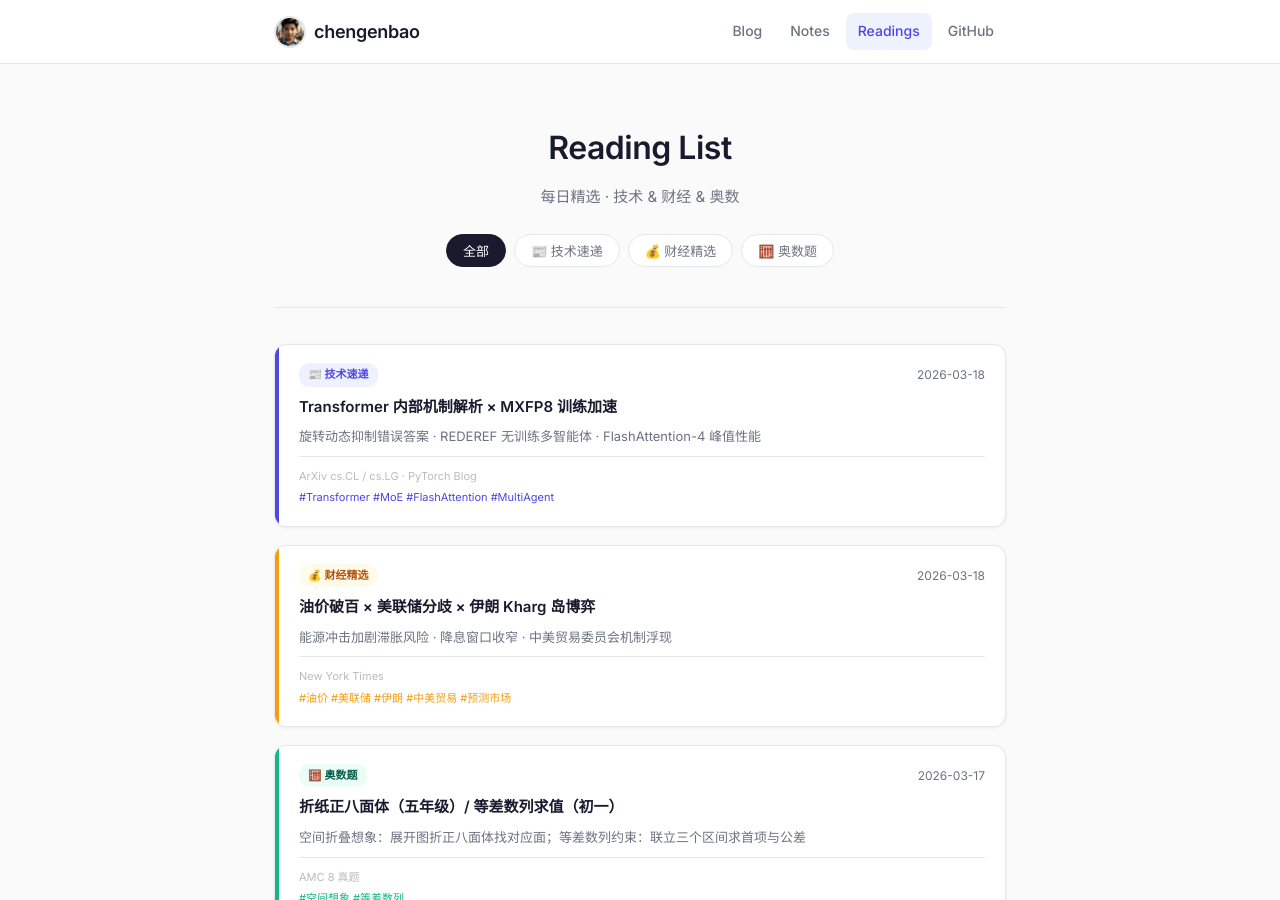
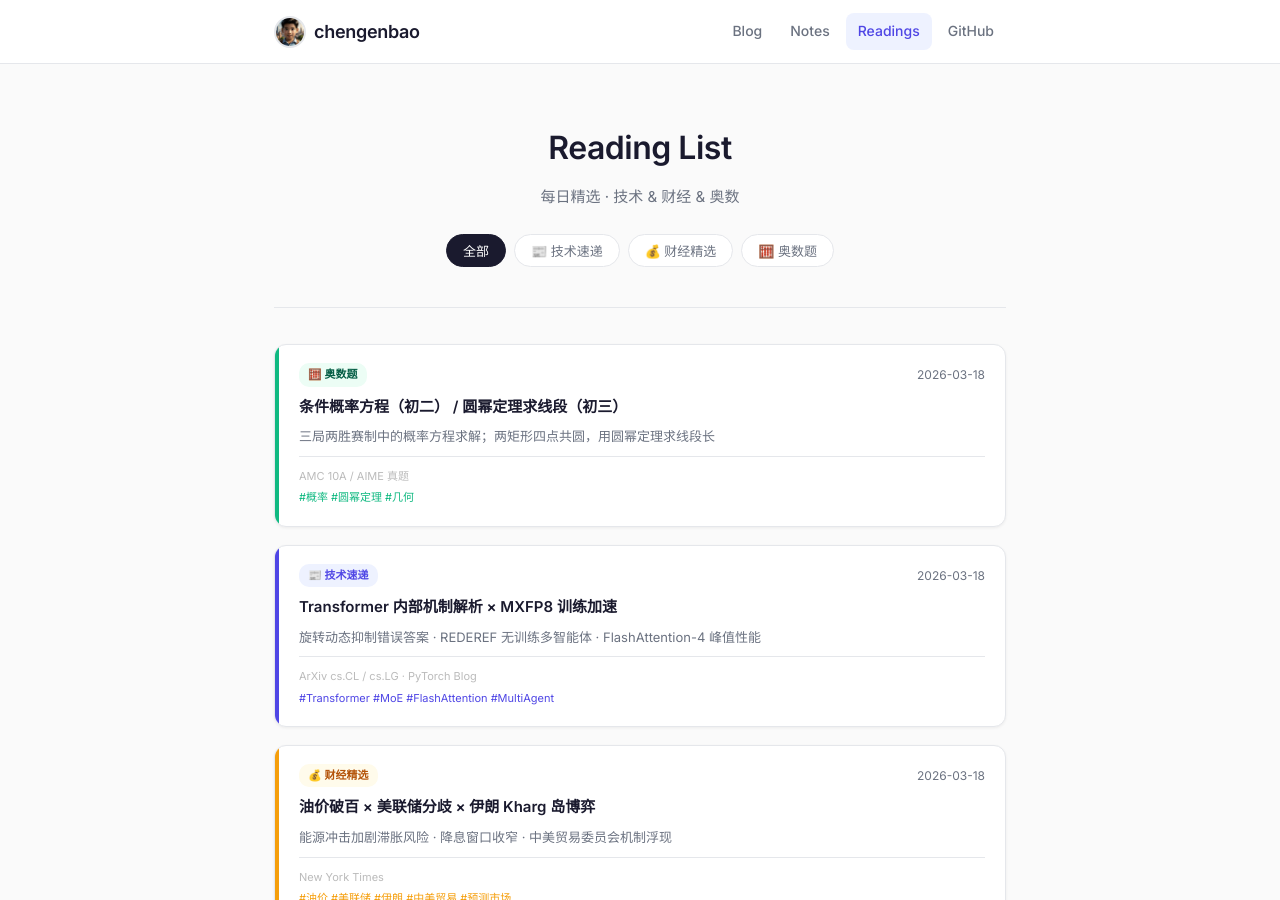
Before and after one commit to chengenbao/chengenbao.github.io, a Jekyll site: the page built from reading-list/index.md, in a window 1280 px wide and 900 px high. Built offline with Jekyll 4.4.1, drawn with Linux system fonts in a browser that asks for light colours.

Commit message:
update reading list 2026-03-18 math

```diff
--- a/reading-list/index.md
+++ b/reading-list/index.md
@@ -18,6 +18,22 @@ permalink: /reading-list/
   </div>
 
   <div class="rl-grid">
+<a class="rl-card math" href="/reading-list/2026-03-18-math/">
+  <div class="rl-accent"></div>
+  <div class="rl-body">
+    <div class="rl-top">
+      <span class="rl-badge math">🧮 奥数题</span>
+      <time>2026-03-18</time>
+    </div>
+    <h2>条件概率方程（初二） / 圆幂定理求线段（初三）</h2>
+    <p>三局两胜赛制中的概率方程求解；两矩形四点共圆，用圆幂定理求线段长</p>
+    <div class="rl-meta">
+      <span class="rl-source">AMC 10A / AIME 真题</span>
+      <span class="rl-tags">#概率 #圆幂定理 #几何</span>
+    </div>
+  </div>
+</a>
+
 <a class="rl-card tech" href="/reading-list/2026-03-18-tech-daily/">
   <div class="rl-accent"></div>
   <div class="rl-body">
```
